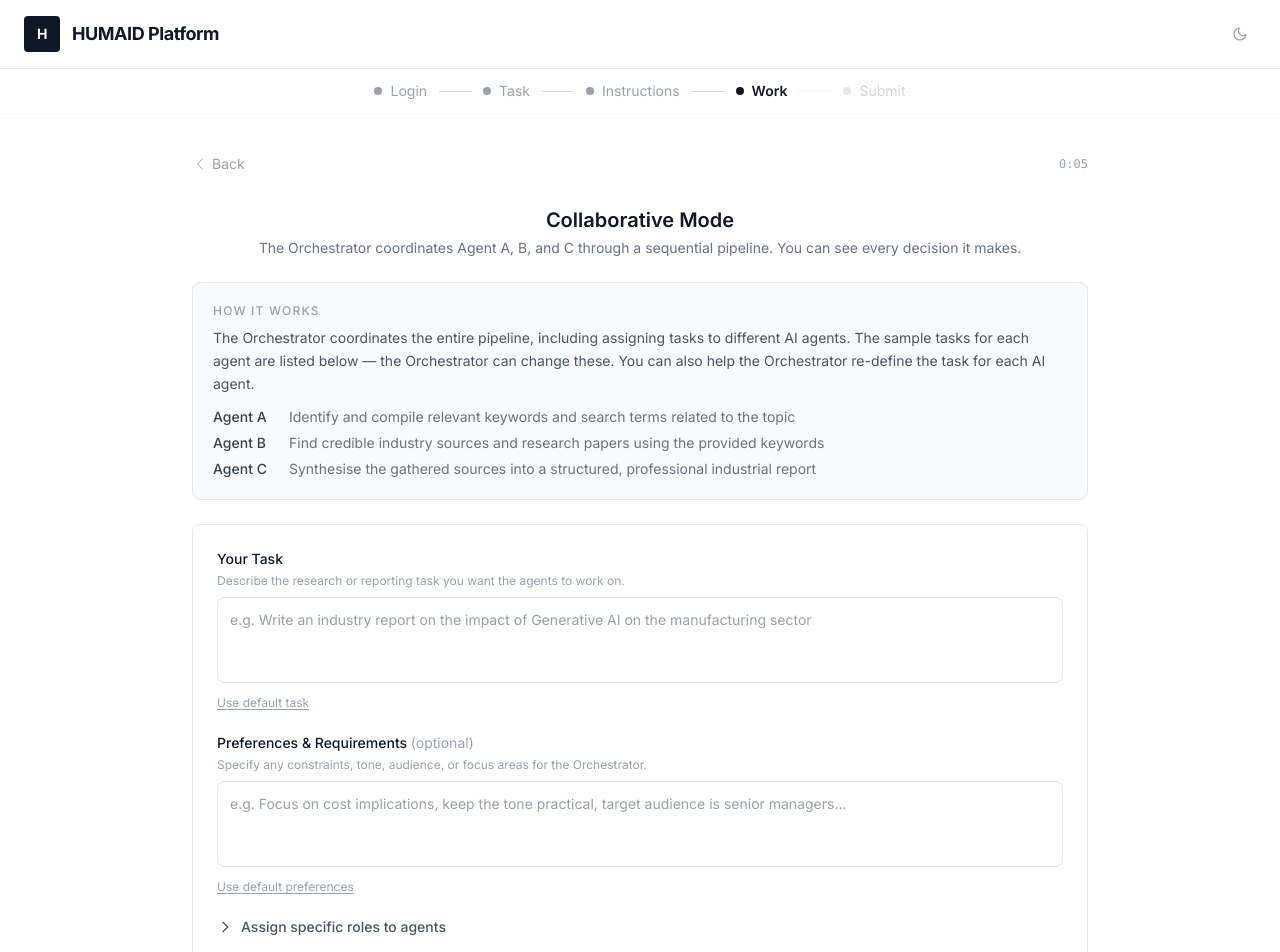
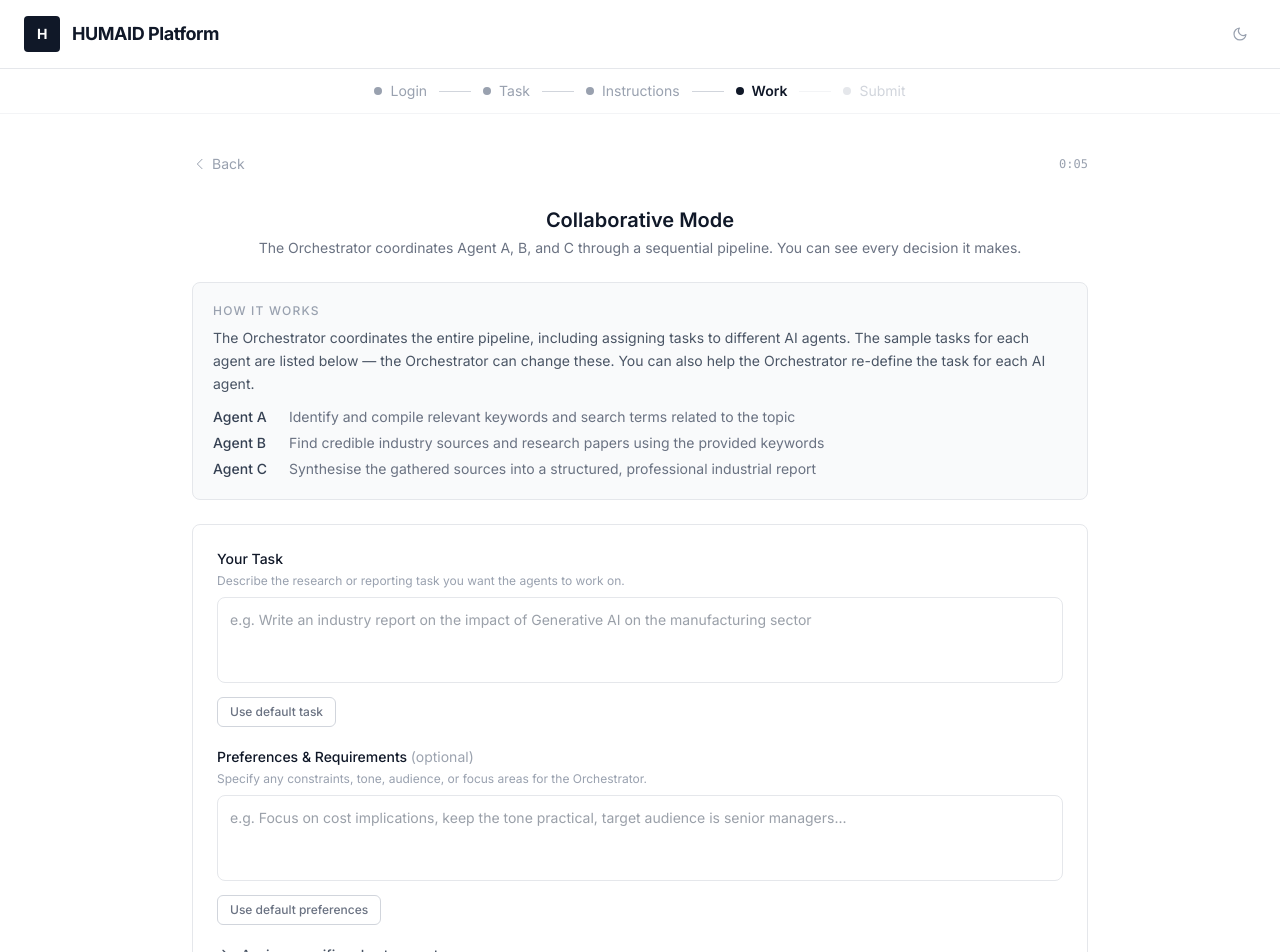
Before and after one commit to Jackustc/humaidplatform, a Next.js app: page /collaborative in a window 1280 px wide. Shown: the top 952 px of the page. Built offline with nearby package versions, Linux system fonts and the light colour scheme.

Commit message:
fix: style 'Use default' as proper outlined buttons in collaborative mode

```diff
--- a/app/collaborative/page.tsx
+++ b/app/collaborative/page.tsx
@@ -301,7 +301,7 @@ export default function CollaborativePage() {
             <button
               type="button"
               onClick={() => setUserTask("Write an industry report on the impact of Generative AI on the manufacturing sector")}
-              className="mt-1.5 text-xs text-gray-400 hover:text-gray-700 underline underline-offset-2 transition-colors"
+              className="mt-2 text-xs font-medium border border-gray-300 hover:border-gray-500 text-gray-500 hover:text-gray-900 px-3 py-1.5 rounded-md transition-colors"
             >
               Use default task
             </button>
@@ -322,7 +322,7 @@ export default function CollaborativePage() {
             <button
               type="button"
               onClick={() => setPreferences("Focus on cost implications, keep the tone practical, target audience is senior managers")}
-              className="mt-1.5 text-xs text-gray-400 hover:text-gray-700 underline underline-offset-2 transition-colors"
+              className="mt-2 text-xs font-medium border border-gray-300 hover:border-gray-500 text-gray-500 hover:text-gray-900 px-3 py-1.5 rounded-md transition-colors"
             >
               Use default preferences
             </button>
```
